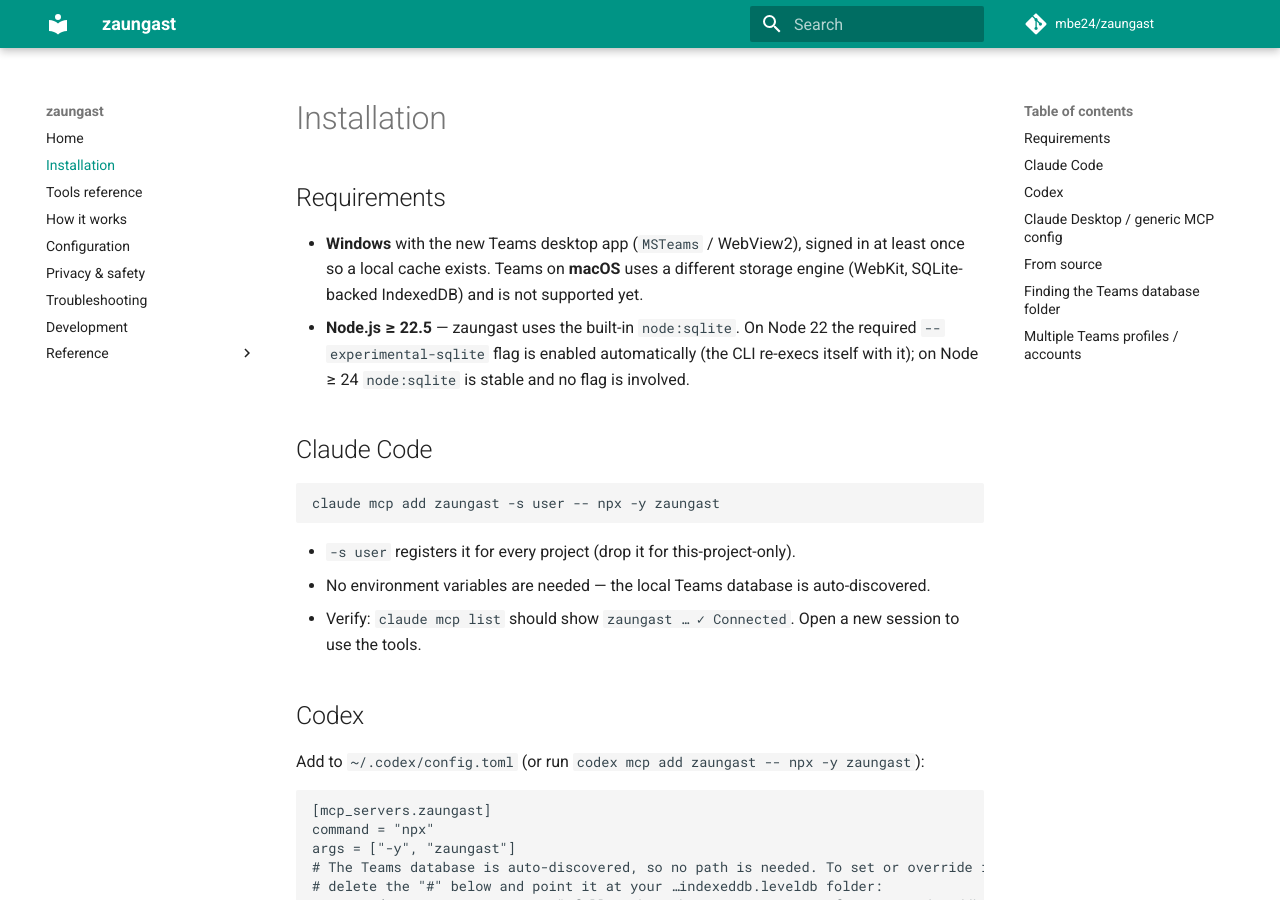
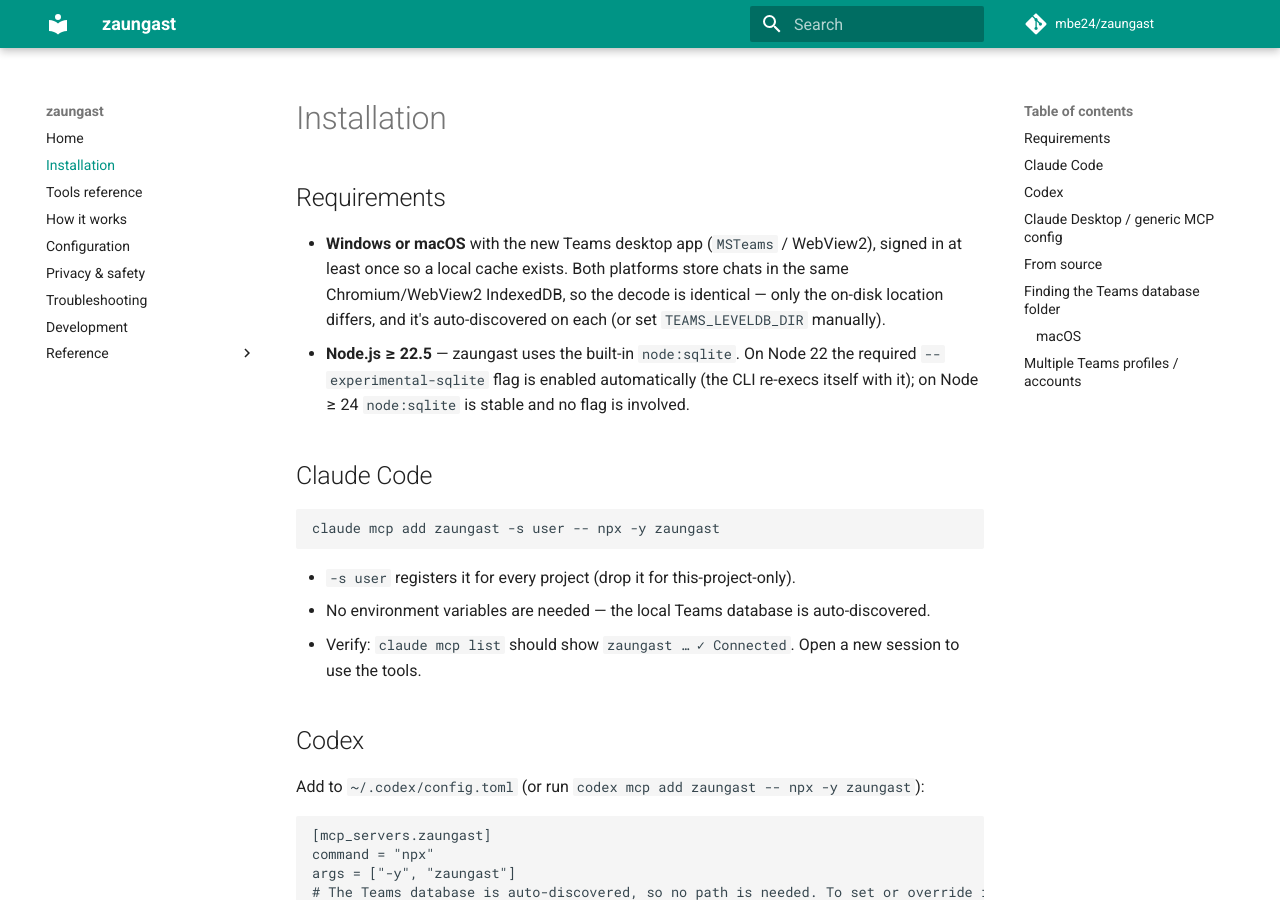
Before and after one commit to mbe24/zaungast, an MkDocs documentation site: the page built from docs/installation.md, in a window 1280 px wide and 900 px high. Built offline with MkDocs 1.6.1 and Material for MkDocs 9.7.7, drawn with Linux system fonts in a browser that asks for light colours; comment, search, counter and statistics services are not loaded; some of the changed text lies outside the part shown.

Commit message:
feat(discover): auto-discover the Teams store on macOS

````diff
--- a/docs/installation.md
+++ b/docs/installation.md
@@ -2,9 +2,10 @@
 
 ## Requirements
 
-- **Windows** with the new Teams desktop app (`MSTeams` / WebView2), signed in at
-  least once so a local cache exists. Teams on **macOS** uses a different storage engine
-  (WebKit, SQLite-backed IndexedDB) and is not supported yet.
+- **Windows or macOS** with the new Teams desktop app (`MSTeams` / WebView2), signed in at
+  least once so a local cache exists. Both platforms store chats in the same Chromium/WebView2
+  IndexedDB, so the decode is identical — only the on-disk location differs, and it's
+  auto-discovered on each (or set `TEAMS_LEVELDB_DIR` manually).
 - **Node.js ≥ 22.5** — zaungast uses the built-in `node:sqlite`. On Node 22 the required
   `--experimental-sqlite` flag is enabled automatically (the CLI re-execs itself with it);
   on Node ≥ 24 `node:sqlite` is stable and no flag is involved.
@@ -100,7 +101,7 @@
 ```
 
 The folder you want is the one ending **`.leveldb`** — it contains `CURRENT`, `MANIFEST-*`,
-and the `*.ldb` / `*.log` files. Set `TEAMS_LEVELDB_DIR` to *that* folder, **not** its parent
+and the `*.ldb` / `*.log` files. Set `TEAMS_LEVELDB_DIR` to _that_ folder, **not** its parent
 `IndexedDB\` directory (which holds both). The `.blob` sibling (images and large binaries) is
 a handy landmark that you're in the right place — zaungast doesn't read it.
 
@@ -110,6 +111,23 @@
 Get-ChildItem "$env:LOCALAPPDATA\Packages\MSTeams_*\LocalCache\Microsoft\MSTeams\EBWebView\*\IndexedDB\https_teams.microsoft.com_0.indexeddb.leveldb" -Directory | Select-Object -ExpandProperty FullName
 ```
 
+### macOS
+
+New Teams is a sandboxed app, so the same store lives under its container:
+
+```
+~/Library/Containers/com.microsoft.teams2/Data/Library/Application Support/Microsoft/MSTeams/EBWebView/<profile>/IndexedDB/https_teams.microsoft.com_0.indexeddb.leveldb
+```
+
+Find it with:
+
+```sh
+find ~/Library -type d -name "https_teams.microsoft.com_0.indexeddb.leveldb" 2>/dev/null
+```
+
+This is auto-discovered too; you only need `TEAMS_LEVELDB_DIR` if you have multiple profiles or a
+non-standard install.
+
 ## Multiple Teams profiles / accounts
 
 zaungast picks the most-recently-active `https_teams.microsoft.com` database it finds. If you
````
Also changed, not shown: README.md (+36 -21 lines), 2 other files.
